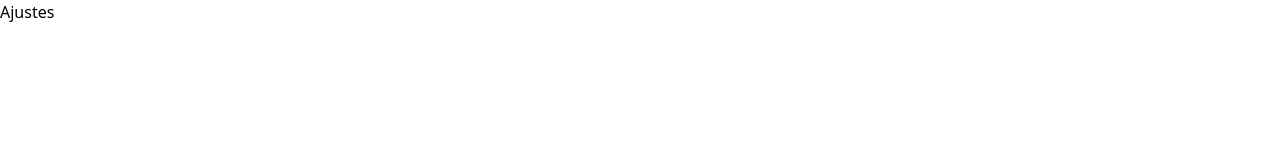
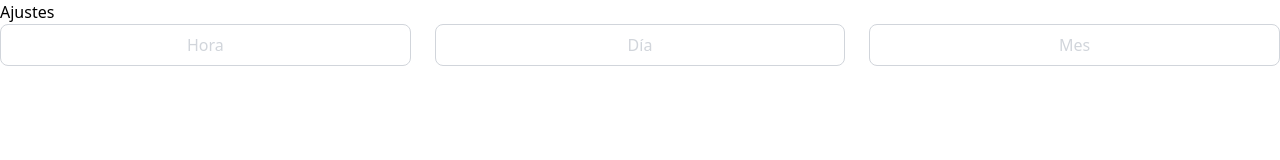
Before and after one commit to ASunart/enerbit-app, a React (Vite) app: page /ajustes in a window 1280 px wide. Shown: the top 160 px of the page. Built offline with nearby package versions, Linux system fonts and the light colour scheme.

Commit message:
Add consumo filter change comp

```diff
--- a/src/Pages/AjustesPage.jsx
+++ b/src/Pages/AjustesPage.jsx
@@ -1,7 +1,10 @@
+import { ConsumoFilter } from "../components/ConsumoFilter";
+
 export function AjustesPage() {
     return (
         <>
             <h1>Ajustes</h1>
+            <ConsumoFilter/>
         </>
     )
 }
--- a/src/Pages/Consumo-Flow/ConsumoDetail.jsx
+++ b/src/Pages/Consumo-Flow/ConsumoDetail.jsx
@@ -1,9 +1,16 @@
+import { useState } from "react";
 import { AsistenciaBtn } from "../../components/AsistenciaBtn";
 import { ConsumoCard } from "../../components/ConsumoCard";
+import { ConsumoFilter } from "../../components/ConsumoFilter";
 import { NavBar } from "../../components/NavBar";
-import { SecondaryButton } from "../../components/SecondaryButton";
 
 export function ConsumoDetail() {
+    const [filter, setFilter] = useState('mes')
+
+    const handleFilterChange = (e) => {
+        const { target } = e
+        setFilter(target.value)
+    }
     return (
         <>
             <header className="grid grid-cols-2 w-10/12 items-center mx-auto mt-10">
@@ -12,18 +19,14 @@ export function ConsumoDetail() {
             </header>
             <main className="flex flex-col w-10/12 gap-4 mx-auto mt-6">
                 <p className="font-inter font-semibold text-base text-gray-400">Consumo - <span className="text-purple">Mi casa</span></p>
-                <section className="grid grid-cols-3 gap-6">
-                    <SecondaryButton label='Hora' />
-                    <SecondaryButton label='Día' />
-                    <SecondaryButton label='Mes' />
-                </section>
+                <ConsumoFilter filter={filter} onChange={handleFilterChange} />
                 <section className="bg-purple px-5 py-2 rounded-xl flex flex-row items-center justify-between">
                     <p className="font-inter font-regular text-white text-lg"><strong>Este cálculo es aproximado.</strong> <span className="underline">conoce más aquí</span></p>
                     <img src="../src/assets/icons/warning-consumo.svg" alt="Advertencia" />
                 </section>
-                <ConsumoCard/>
+                <ConsumoCard />
             </main>
-            <NavBar/>
+            <NavBar />
         </>
     )
 }
--- /dev/null
+++ b/src/components/ConsumoFilter.jsx
@@ -0,0 +1,29 @@
+/* eslint-disable react/prop-types */
+import { filtersConsumo } from "../const/filtersConsumo"
+
+export function ConsumoFilter({filter, onChange}) {
+
+    return (
+        <ul className="grid grid-cols-3 gap-6">
+            {
+                filtersConsumo.map(({ id, value, label }) => {
+                    return (
+                        <li key={id}>
+                            <input
+                                type="radio"
+                                id={label}
+                                value={value}
+                                className="hidden peer"
+                                onChange={onChange}
+                                checked={(filter === value)}
+                                required />
+                            <label htmlFor={label} className="inline-flex items-center justify-center w-full py-2 text-gray-300 bg-white border border-gray-300 rounded-lg peer-checked:border-orange peer-checked:text-orange">
+                                <h2>{label}</h2>
+                            </label>
+                        </li>
+                    )
+                })
+            }
+        </ul>
+    )
+}
--- /dev/null
+++ b/src/const/filtersConsumo.js
@@ -0,0 +1,17 @@
+export const filtersConsumo = [
+    {
+        id: 1,
+        label: 'Hora',
+        value: 'hora'
+    },
+    {
+        id: 2,
+        label: 'Día',
+        value: 'dia'
+    },
+    {
+        id: 3,
+        label: 'Mes',
+        value: 'mes'
+    },
+]
```
